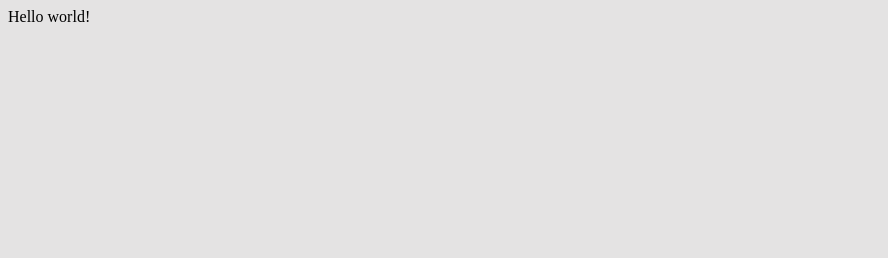
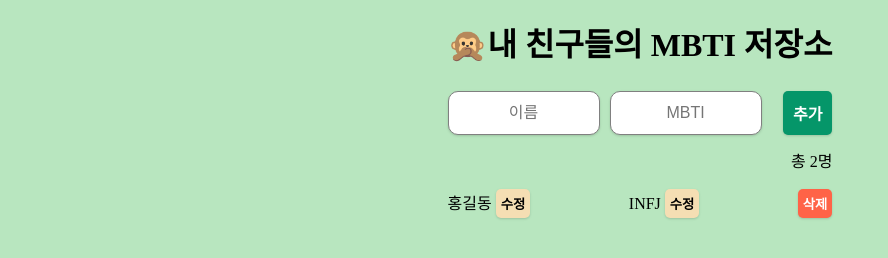
Before and after one commit to ryong9rrr/vanilla-mbti-storage, a plain HTML site: page index.html in a window 1280 px wide. Shown: the whole page, without its empty margins (0-888 px from the left). Drawn offline with Linux system fonts and the light colour scheme.

Commit message:
feat: html, css 레이아웃 작성

```diff
--- a/index.html
+++ b/index.html
@@ -5,10 +5,70 @@
     <meta http-equiv="X-UA-Compatible" content="IE=edge" />
     <meta name="viewport" content="width=device-width, initial-scale=1.0" />
     <link rel="stylesheet" href="src/css/index.css" />
-    <title>🙊내 친구들의 mbti 저장소</title>
+    <title>🙊내 친구들의 MBTI 저장소</title>
   </head>
   <body>
-    <div id="app"></div>
+    <div id="root">
+      <div id="app">
+        <div>
+          <header>
+            <h1>🙊내 친구들의 MBTI 저장소</h1>
+          </header>
+          <main>
+            <form>
+              <label for="form-name" hidden> 이름 </label>
+              <input
+                class="shadow"
+                id="form-name"
+                type="text"
+                placeholder="이름"
+              />
+              <label for="form-mbti" hidden> MBTI </label>
+              <input
+                class="shadow"
+                id="form-mbti"
+                type="text"
+                placeholder="MBTI"
+              />
+              <button class="btn-add shadow" type="button" name="submit">
+                추가
+              </button>
+            </form>
+            <ul class="list">
+              <span class="list-count">총 2명</span>
+              <!--여기에 리스트 추가-->
+              <li>
+                <div>
+                  <span>홍길동</span>
+                  <button class="btn-edit shadow">수정</button>
+                </div>
+                <div>
+                  <span>INFJ</span>
+                  <button class="btn-edit shadow">수정</button>
+                </div>
+                <button class="btn-delete shadow">삭제</button>
+              </li>
+              <!--
+                마크업
+
+                <li>
+                  <div>
+                    <span>${이름}</span>
+                    <button class="shadow">수정</button>
+                  </div>
+                  <div>
+                    <span>${mbti}</span>
+                    <button class="shadow">수정</button>
+                  </div>
+                  <button class="del shadow">삭제</button>
+                </li>
+
+              -->
+            </ul>
+          </main>
+        </div>
+      </div>
+    </div>
   </body>
   <script type="module" src="src/index.js"></script>
 </html>
--- a/src/css/index.css
+++ b/src/css/index.css
@@ -1,3 +1,89 @@
+html,
 body {
-  background-color: rgb(228, 227, 227);
+  margin: 0;
+  height: 100%;
+  font-size: 1rem;
+  font-weight: normal;
+  line-height: 1.5;
+  background-color: #b8e6bf;
 }
+
+#root {
+  max-width: 960px;
+  margin: 0 auto;
+}
+
+#app {
+  display: flex;
+  justify-content: center;
+}
+
+h1 {
+  text-align: center;
+}
+
+button {
+  padding: 5px;
+  cursor: pointer;
+  border: none;
+  border-radius: 5px;
+  font-weight: 600;
+  text-align: center;
+}
+
+button:hover {
+  opacity: 0.6;
+}
+
+.btn-add {
+  margin-left: auto;
+  padding: 10px;
+  background-color: rgb(5, 150, 105);
+  font-size: 16px;
+  color: white;
+}
+
+.btn-edit {
+  background-color: wheat;
+}
+
+.btn-delete {
+  background-color: tomato;
+  color: white;
+}
+
+form {
+  display: flex;
+  margin-bottom: 15px;
+}
+
+form > input {
+  margin-right: 10px;
+  width: 150px;
+  padding: 8px 0px;
+  border: 1px solid gray;
+  border-radius: 10px;
+  text-align: center;
+  font-size: 16px;
+}
+
+ul {
+  all: unset;
+}
+
+li {
+  margin-bottom: 15px;
+  display: flex;
+  justify-content: space-between;
+  align-items: center;
+}
+
+.list-count {
+  display: block;
+  margin-bottom: 15px;
+  text-align: end;
+}
+
+.shadow {
+  box-shadow: 0 1px 3px 0 rgb(0 0 0 / 10%), 0 1px 2px 0 rgb(0 0 0 / 6%);
+}
--- a/src/index.js
+++ b/src/index.js
@@ -1 +1 @@
-document.querySelector("#app").innerHTML = "Hello world!";
+console.log("hello world!");
```
Also changed, not shown: README.md.
